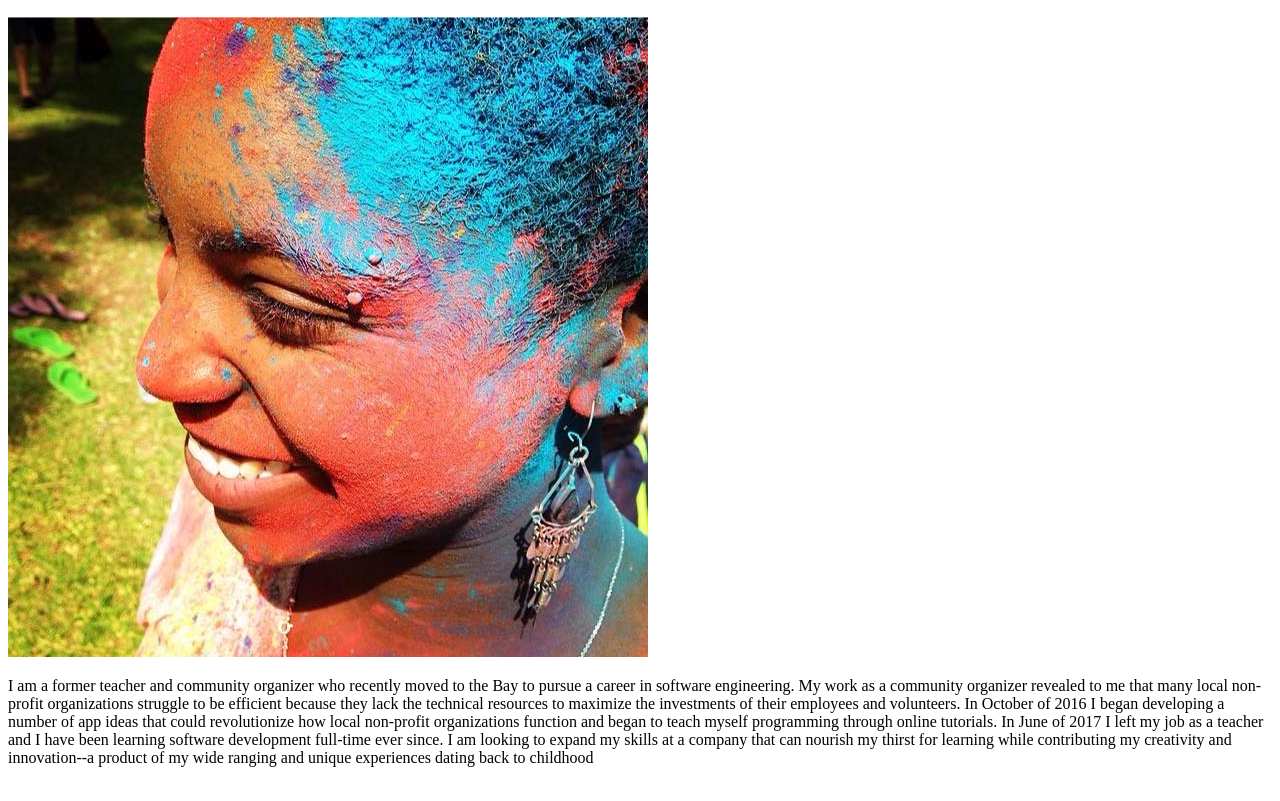
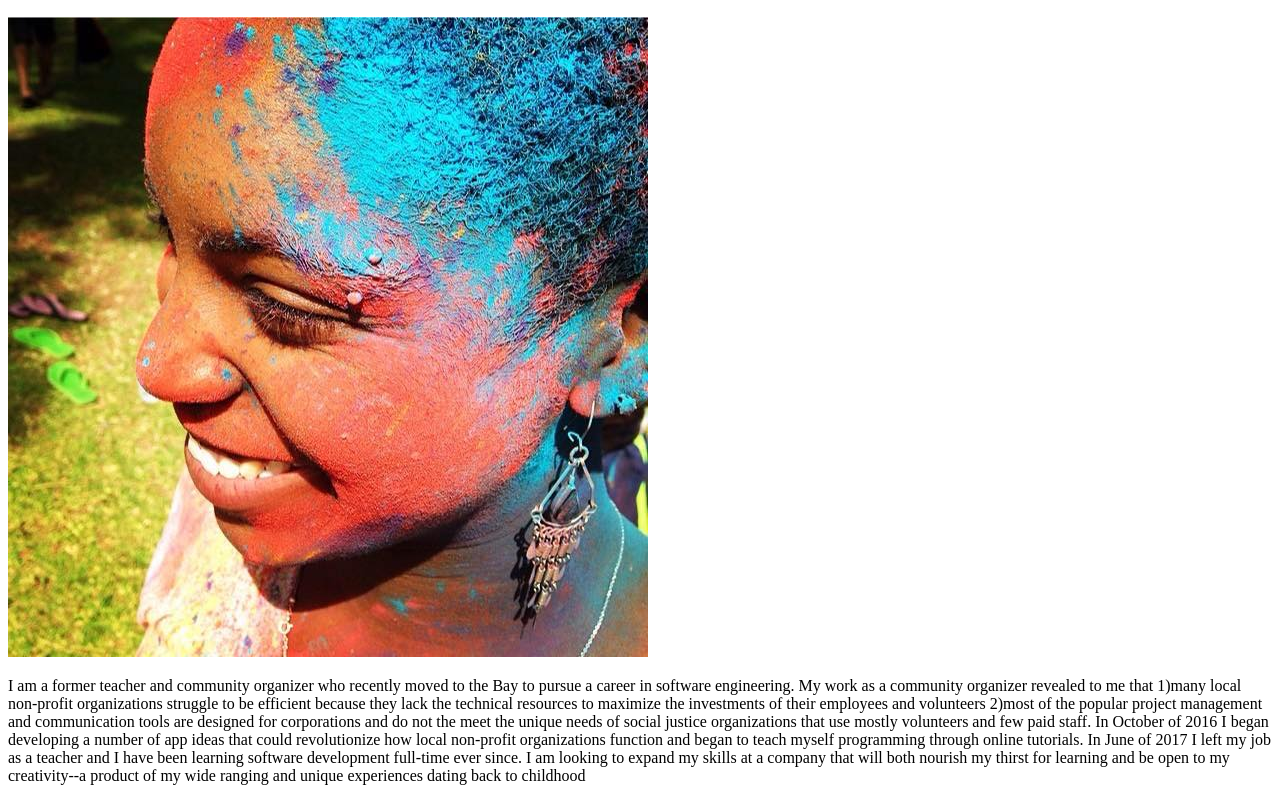
Before and after one commit to cosmosiris/cosmosiris.github.io, a plain HTML site: page Website/index.html in a window 1280 px wide. Shown: the part 110-911 px from the top of the page. Drawn offline with Linux system fonts and the light colour scheme.

Commit message:
update bio

```diff
--- a/Website/index.html
+++ b/Website/index.html
@@ -9,7 +9,7 @@
     <h2>Software Engineer</h3>
     <img src="iris_profile_pic.jpg" alt="Image of Iris Nevins">
   </div>
-  <p>I am a former teacher and community organizer who recently moved to the Bay to pursue a career in software engineering. My work as a community organizer revealed to me that many local non-profit organizations struggle to be efficient because they lack the technical resources to maximize the investments of their employees and volunteers. In October of 2016 I began developing a number of app ideas that could revolutionize how local non-profit organizations function and began to teach myself programming through online tutorials. In June of 2017 I left my job as a teacher and I have been learning software development full-time ever since. I am looking to expand my skills at a company that can nourish my thirst for learning while contributing my creativity and innovation--a product of my wide ranging and unique experiences dating back to childhood</p>
+  <p>I am a former teacher and community organizer who recently moved to the Bay to pursue a career in software engineering. My work as a community organizer revealed to me that 1)many local non-profit organizations struggle to be efficient because they lack the technical resources to maximize the investments of their employees and volunteers 2)most of the popular project management and communication tools are designed for corporations and do not the meet the unique needs of social justice organizations that use mostly volunteers and few paid staff. In October of 2016 I began developing a number of app ideas that could revolutionize how local non-profit organizations function and began to teach myself programming through online tutorials. In June of 2017 I left my job as a teacher and I have been learning software development full-time ever since. I am looking to expand my skills at a company that will both nourish my thirst for learning and be open to my creativity--a product of my wide ranging and unique experiences dating back to childhood</p>
 </body>
 
 </html>
```
